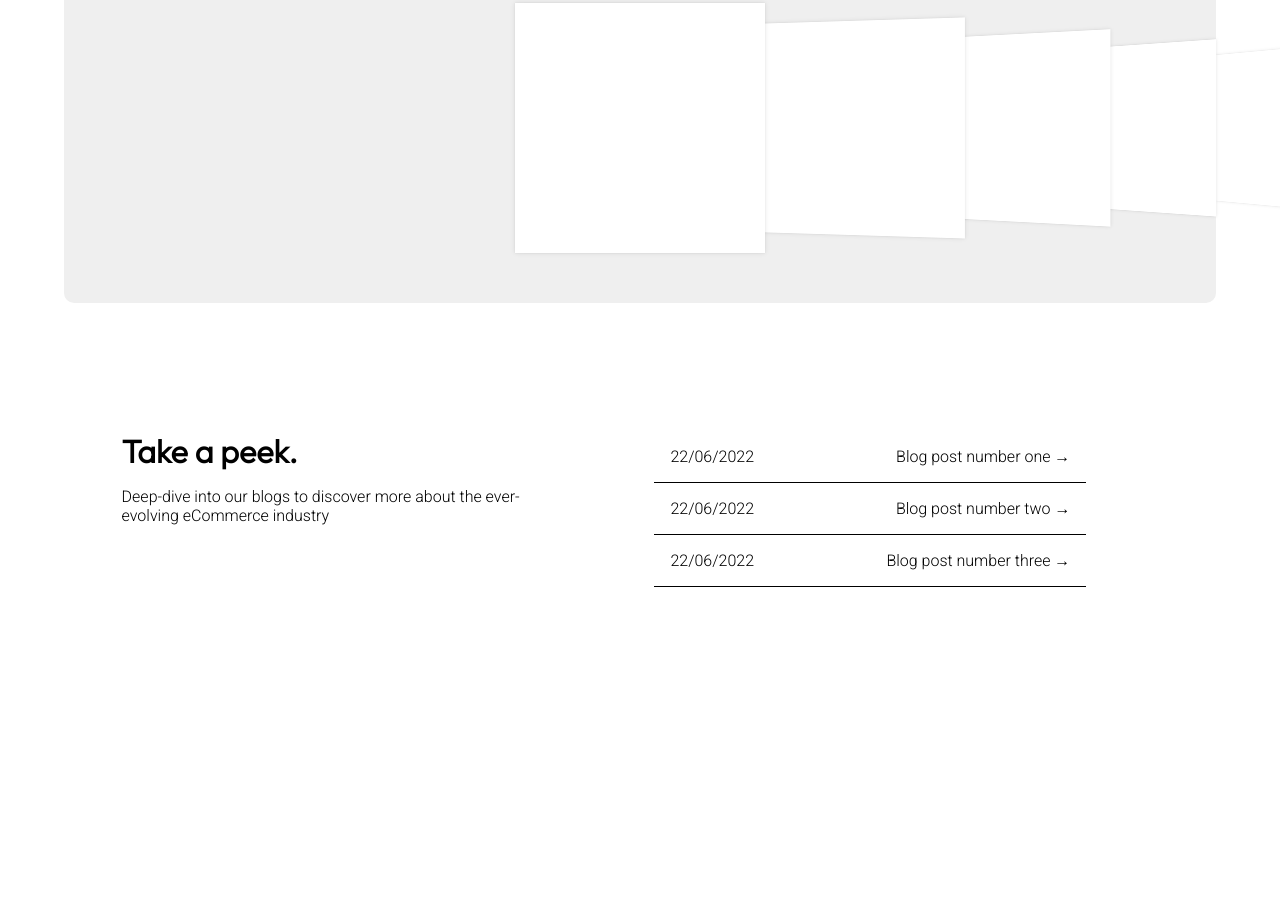
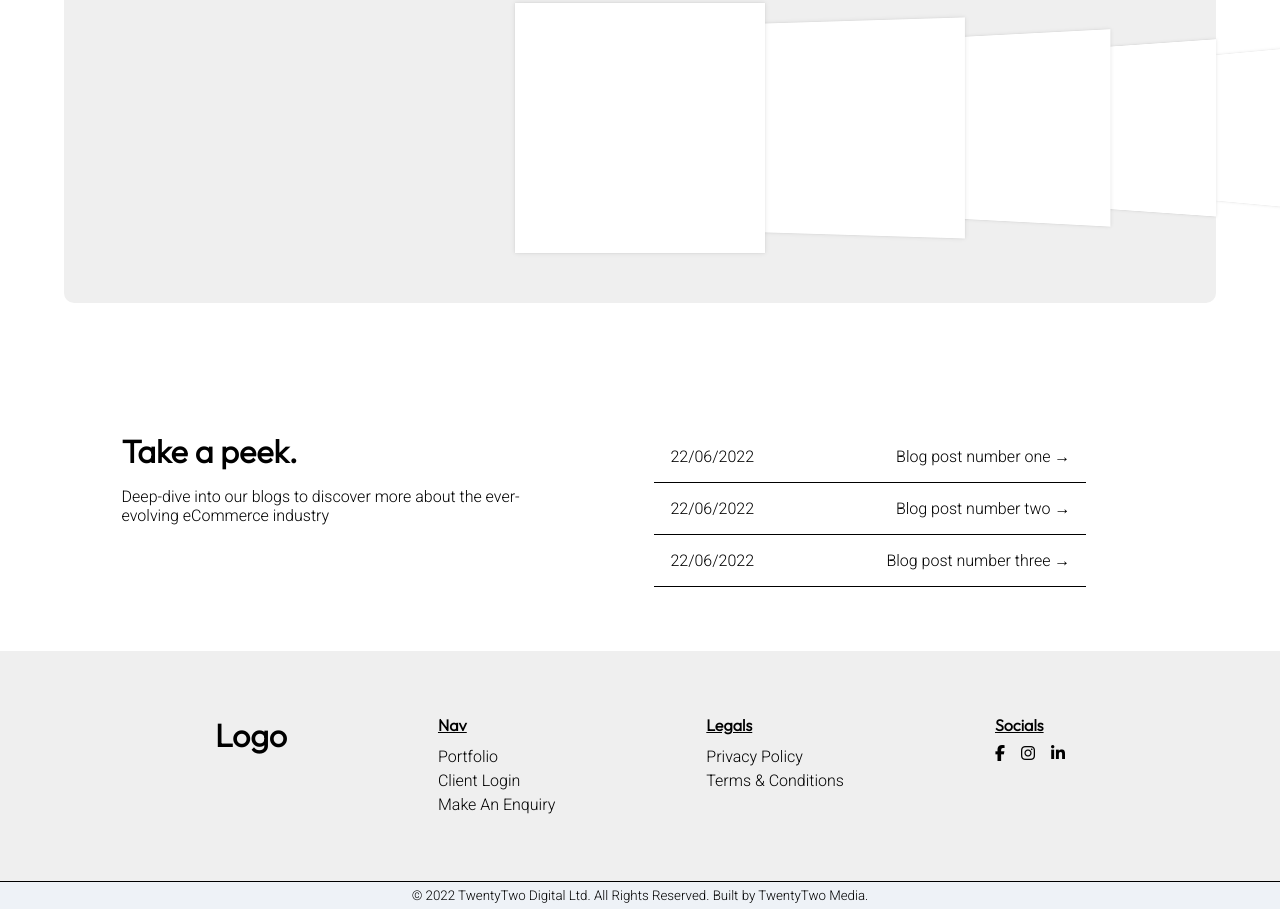
Before and after one commit to Nicholaiii/dotcreo, a website: page public/index.html in a window 1280 px wide. Shown: the part 2148-3057 px from the top of the page. Before the commit the page ends 2799 px from the top, so only its background shows below. Drawn offline with nearby package versions, Linux system fonts and the light colour scheme.

Commit message:
24/06/2022

```diff
--- a/public/css/header.css
+++ b/public/css/header.css
@@ -9,6 +9,7 @@
     margin: 0;
     box-sizing: border-box;
     font-size: 16px;
+    list-style: none;
 }
 
 h1 {
--- a/public/css/index.css
+++ b/public/css/index.css
@@ -188,3 +188,40 @@ justify-content: center;
     padding: 1rem;
     border-bottom: 1px solid black;
 }
+
+.footer {
+    background: #efefef;
+    display: flex;
+    justify-content: space-evenly;
+    padding: 5%;
+  }
+
+  .footer h4 {
+    text-decoration: underline;
+    font-weight: 700;
+    margin-bottom: 10px;
+    font-family: var(--fnt-headers);
+  }
+
+  .footer li {
+    line-height: 1.5;
+    font-family: var(--fnt-main);
+  }
+
+  .footer-about {
+    max-width: 200px;
+  }
+
+  .socials-icon-container {
+    display: flex;
+    gap: 1rem;
+  }
+
+  .footer-bottom {
+    border-top: 1px solid black;
+    padding: 6px;
+    text-align: center;
+    font-size: smaller;
+    background: rgba(86,125,179,0.1);
+    font-family: var(--fnt-main);
+  }
--- a/public/index.html
+++ b/public/index.html
@@ -173,9 +173,33 @@
             </div>
         </section>
     </main>
-    <footer>
-
+    <footer class="footer">
+        <h2>Logo</h2>
+        <div class="footer-nav">
+            <h4>Nav</h4>
+            <ul>
+                <li><a>Portfolio</a></li>
+                <li><a>Client Login</a></li>
+                <li><a>Make An Enquiry</a></li>
+            </ul>
+        </div>
+        <div class="footer-legals">
+            <h4>Legals</h4>
+            <ul>
+                <li><a>Privacy Policy</a></li>
+                <li><a>Terms & Conditions</a></li>
+            </ul>
+        </div>
+        <div class="footer-socials">
+            <h4>Socials</h4>
+            <div class="socials-icon-container">
+                <i class="fa-brands fa-facebook-f"></i>
+                <i class="fa-brands fa-instagram"></i>
+                <i class="fa-brands fa-linkedin-in"></i>
+            </div>
+        </div>
     </footer>
+    <div class="footer-bottom">© 2022 TwentyTwo Digital Ltd. All Rights Reserved. Built by TwentyTwo Media.</div>
 </body>
 <!-- Scripts -->
 <script src="https://unpkg.com/swiper@8/swiper-bundle.min.js"></script>
```
